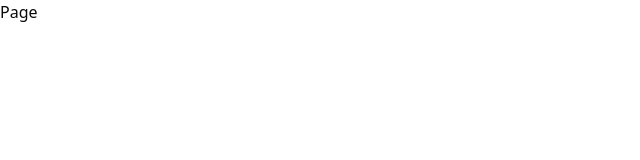
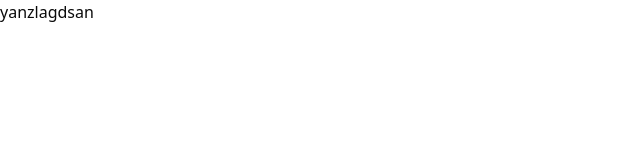
Before and after one commit to Leap-2b/homigo-front-end, a Next.js app: page /sign-up in a window 1280 px wide. Shown: the top 160 px of the page, without its empty margins (0-640 px from the left). Built offline with nearby package versions, Linux system fonts and the light colour scheme.

Commit message:
avatar yanzalsan

```diff
--- a/src/app/(auth)/sign-up/page.tsx
+++ b/src/app/(auth)/sign-up/page.tsx
@@ -1,7 +1,7 @@
 import React from "react";
 
 const Page = () => {
-  return <div>Page</div>;
+  return <div>yanzlagdsan</div>;
 };
 
 export default Page;
```
